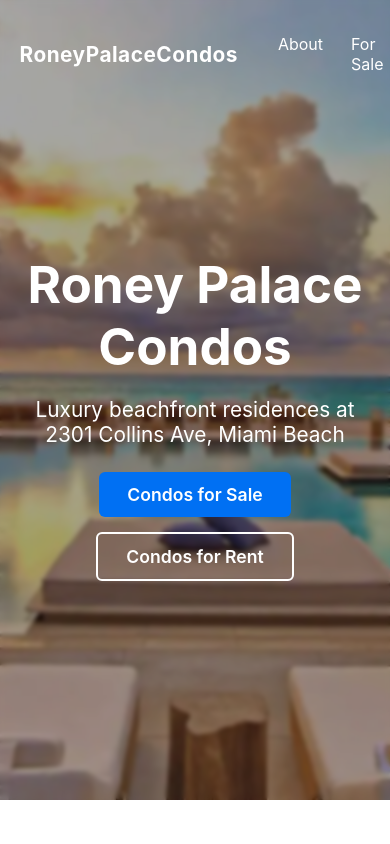
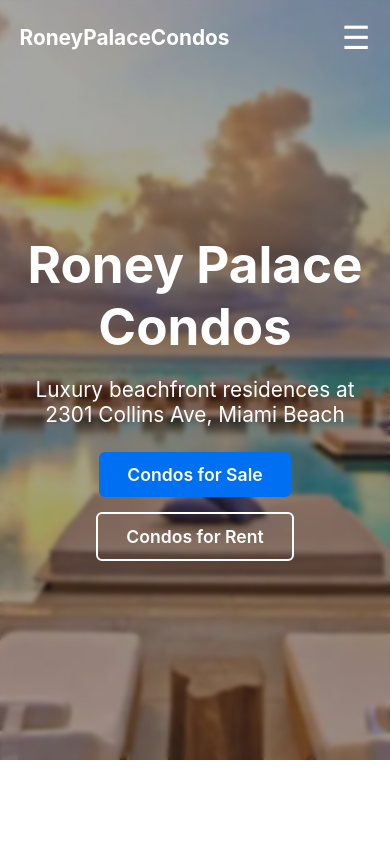
Before and after one commit to PHobs888/roney-palace-condos, a React (Create React App) app: page / in a window 390 px wide. Shown: the top 844 px of the page. Built offline with nearby package versions, Linux system fonts and the light colour scheme.

Commit message:
Fix mobile navbar

```diff
--- a/src/App.js
+++ b/src/App.js
@@ -10,7 +10,7 @@ function App() {
 
 
 {/* HERO SECTION */}
-<div className="hero">
+<div className="hero" id="home">
   <div className="hero-overlay"></div>
 
   <div className="hero-content">
--- a/src/components/Navbar.css
+++ b/src/components/Navbar.css
@@ -1,4 +1,8 @@
-/* NAVBAR */
+* {
+  box-sizing: border-box;
+}
+
+/* NAVBAR BASE */
 .navbar {
   position: fixed;
   top: 0;
@@ -23,14 +27,15 @@
   align-items: center;
 }
 
+/* LOGO */
 .nav-logo {
   font-size: 1.3rem;
   font-weight: 700;
-  letter-spacing: 0.5px;
   cursor: pointer;
   color: white;
 }
 
+/* DESKTOP NAV */
 .nav-links {
   display: flex;
   list-style: none;
@@ -52,3 +57,36 @@
   color: #4da8ff;
   font-weight: 600;
 }
+
+/* HAMBURGER ICON */
+.hamburger {
+  display: none;
+  font-size: 32px;
+  color: white;
+  cursor: pointer;
+}
+
+/* MOBILE MENU */
+@media (max-width: 900px) {
+  .hamburger {
+    display: block;
+  }
+
+  .nav-links {
+    display: none;
+    flex-direction: column;
+    background: rgba(0,0,0,0.95);
+    width: 100%;
+    text-align: center;
+    padding: 25px 0;
+    gap: 25px;
+    position: absolute;
+    top: 70px;
+    left: 0;
+    z-index: 999;
+  }
+
+  .nav-links.open {
+    display: flex;
+  }
+}
--- a/src/components/Navbar.js
+++ b/src/components/Navbar.js
@@ -3,58 +3,55 @@ import "./Navbar.css";
 
 function Navbar() {
   const [scrolled, setScrolled] = useState(false);
+  const [menuOpen, setMenuOpen] = useState(false);
   const [active, setActive] = useState("home");
 
   useEffect(() => {
-    const handleScroll = () => {
-      setScrolled(window.scrollY > 50);
-    };
-
+    const handleScroll = () => setScrolled(window.scrollY > 50);
     window.addEventListener("scroll", handleScroll);
     return () => window.removeEventListener("scroll", handleScroll);
   }, []);
 
   const handleClick = (id) => {
     setActive(id);
-    document.querySelector(`#${id}`).scrollIntoView({
-      behavior: "smooth",
-      block: "start",
-    });
+    setMenuOpen(false);
+
+    const section = document.querySelector(`#${id}`);
+    if (section) {
+      section.scrollIntoView({ behavior: "smooth", block: "start" });
+    }
   };
 
   return (
     <nav className={scrolled ? "navbar scrolled" : "navbar"}>
       <div className="nav-container">
+
+        {/* LOGO */}
         <div className="nav-logo" onClick={() => handleClick("home")}>
           RoneyPalaceCondos
         </div>
 
-        <ul className="nav-links">
-          <li
-            className={active === "info" ? "active" : ""}
-            onClick={() => handleClick("info")}
-          >
+        {/* HAMBURGER */}
+        <div className="hamburger" onClick={() => setMenuOpen(!menuOpen)}>
+          ☰
+        </div>
+
+        {/* SINGLE NAV LIST */}
+        <ul className={`nav-links ${menuOpen ? "open" : ""}`}>
+          <li className={active === "info" ? "active" : ""} onClick={() => handleClick("info")}>
             About
           </li>
-          <li
-            className={active === "sale" ? "active" : ""}
-            onClick={() => handleClick("sale")}
-          >
+          <li className={active === "sale" ? "active" : ""} onClick={() => handleClick("sale")}>
             For Sale
           </li>
-          <li
-            className={active === "rent" ? "active" : ""}
-            onClick={() => handleClick("rent")}
-          >
+          <li className={active === "rent" ? "active" : ""} onClick={() => handleClick("rent")}>
             For Rent
           </li>
-          <li
-            className={active === "contact" ? "active" : ""}
-            onClick={() => handleClick("contact")}
-          >
+          <li className={active === "contact" ? "active" : ""} onClick={() => handleClick("contact")}>
             Contact
           </li>
         </ul>
+
       </div>
     </nav>
   );
```
